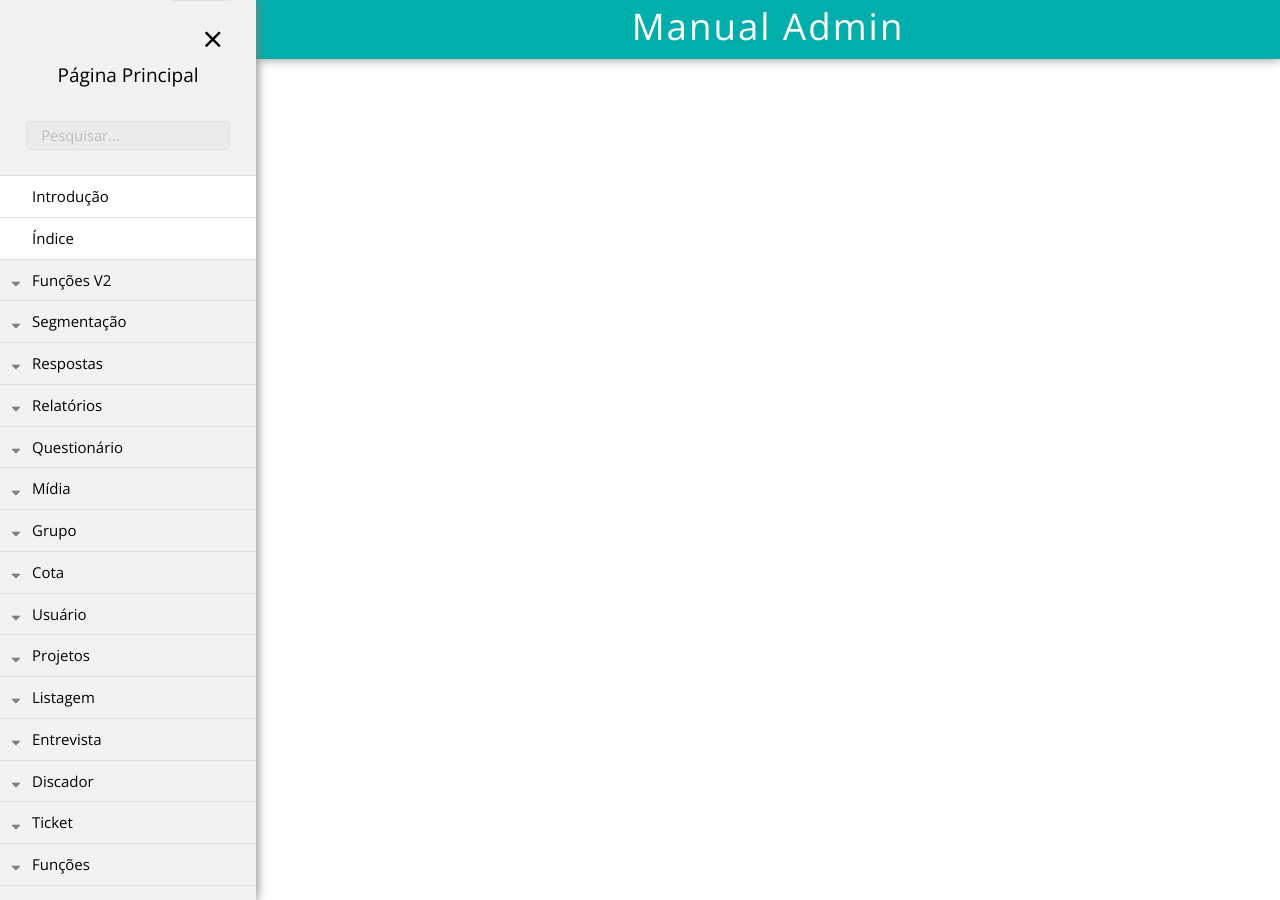
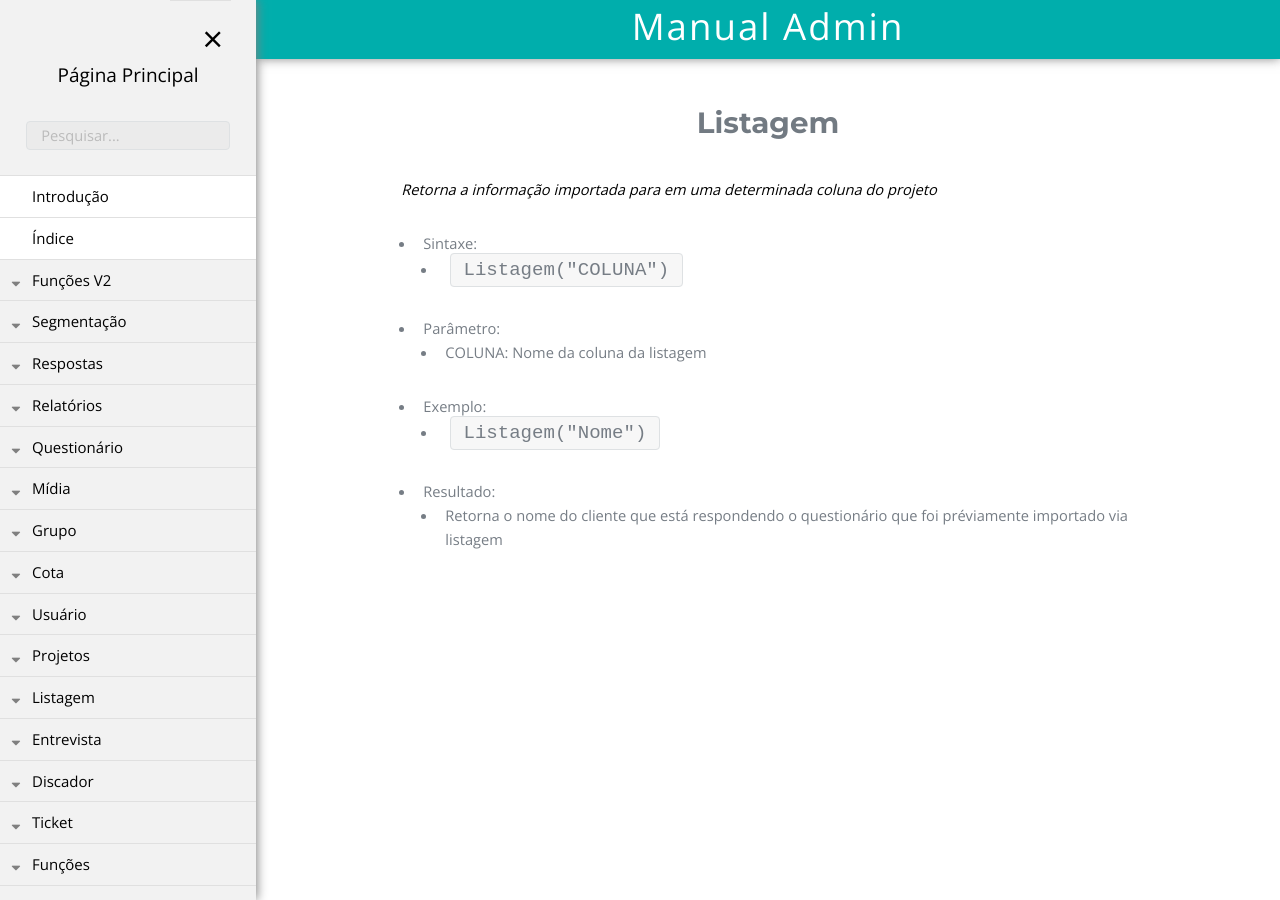
Before and after one commit to rogerio-figueiredo-hsr/hsrtechonline.github.io, a Jekyll site: the page built from _posts/2019-12-10-listagem.md, in a window 1280 px wide. Built offline with Jekyll 4.4.1, drawn with Linux system fonts in a browser that asks for light colours.

Commit message:
Update 2019-12-10-listagem.md

```diff
--- a/_posts/2019-12-10-listagem.md
+++ b/_posts/2019-12-10-listagem.md
@@ -5,3 +5,16 @@ projeto: "fastQuestAdmin"
 permalink: /fastQuestAdmin/funcoesv2/Listagem
 pasta: "funcoesv2"
 ---
+
+# Listagem
+*Retorna a informação importada para em uma determinada coluna do projeto*
+
+- Sintaxe:
+  - `Listagem("COLUNA")`
+- Parâmetro:
+  - COLUNA: Nome da coluna da listagem
+- Exemplo:
+  - `Listagem("Nome")`
+
+- Resultado:
+  - Retorna o nome do cliente que está respondendo o questionário que foi préviamente importado via listagem
```
